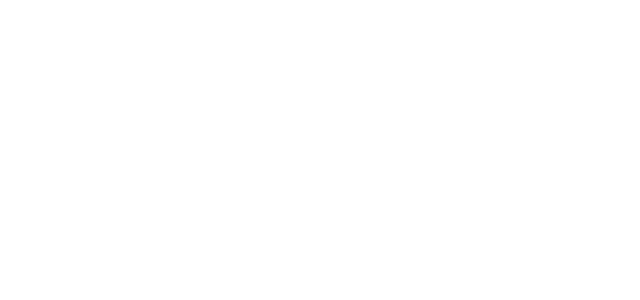
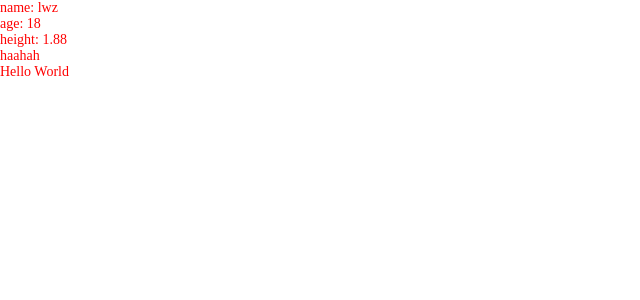
Before and after one commit to liwei478/wz-music, a React (Create React App) app: page / in a window 1280 px wide. Before the commit this address had no page. Shown: the top 300 px of the page, without its empty margins (0-640 px from the left). Built offline with nearby package versions, Linux system fonts and the light colour scheme.

Commit message:
配置 props 类型

```diff
--- a/src/App.tsx
+++ b/src/App.tsx
@@ -1,9 +1,18 @@
 import React from 'react'
 import { useRoutes } from 'react-router-dom'
 import routes from './router'
+import Download from './views/download'
 
 function App() {
-  return <div className="App">{useRoutes(routes)}</div>
+  return (
+    <div className="App">
+      <Download name="lwz" age={18}>
+        <div>haahah</div>
+        <div>Hello World</div>
+      </Download>
+      <div className="main">{useRoutes(routes)}</div>
+    </div>
+  )
 }
 
 export default App
--- a/src/views/discover/index.tsx
+++ b/src/views/discover/index.tsx
@@ -1,7 +1,7 @@
-import React from 'react'
+import React, { memo } from 'react'
 
 const Discover = () => {
   return <div>discover</div>
 }
 
-export default Discover
+export default memo(Discover)
--- /dev/null
+++ b/src/views/download/index.tsx
@@ -0,0 +1,39 @@
+import React, { memo } from 'react'
+import type { ReactNode } from 'react'
+
+interface IProps {
+  children?: ReactNode
+  name: string
+  age: number
+  height?: number
+}
+
+const Download: React.FC<IProps> = (props) => {
+  return (
+    <div>
+      <div>name: {props.name}</div>
+      <div>age: {props.age}</div>
+      <div>height: {props.height}</div>
+      <div>{props.children}</div>
+    </div>
+  )
+}
+
+Download.defaultProps = {
+  name: 'www',
+  height: 1.88
+}
+// Download.displayName = 'Download'
+
+// 直接对props进行类型约束
+// const Download = (props: IProps) => {
+//   return (
+//     <div>
+//       <div>name: {props.name}</div>
+//       <div>name: {props.age}</div>
+//       <div>name: {props.height}</div>
+//     </div>
+//   )
+// }
+
+export default memo(Download)
```
